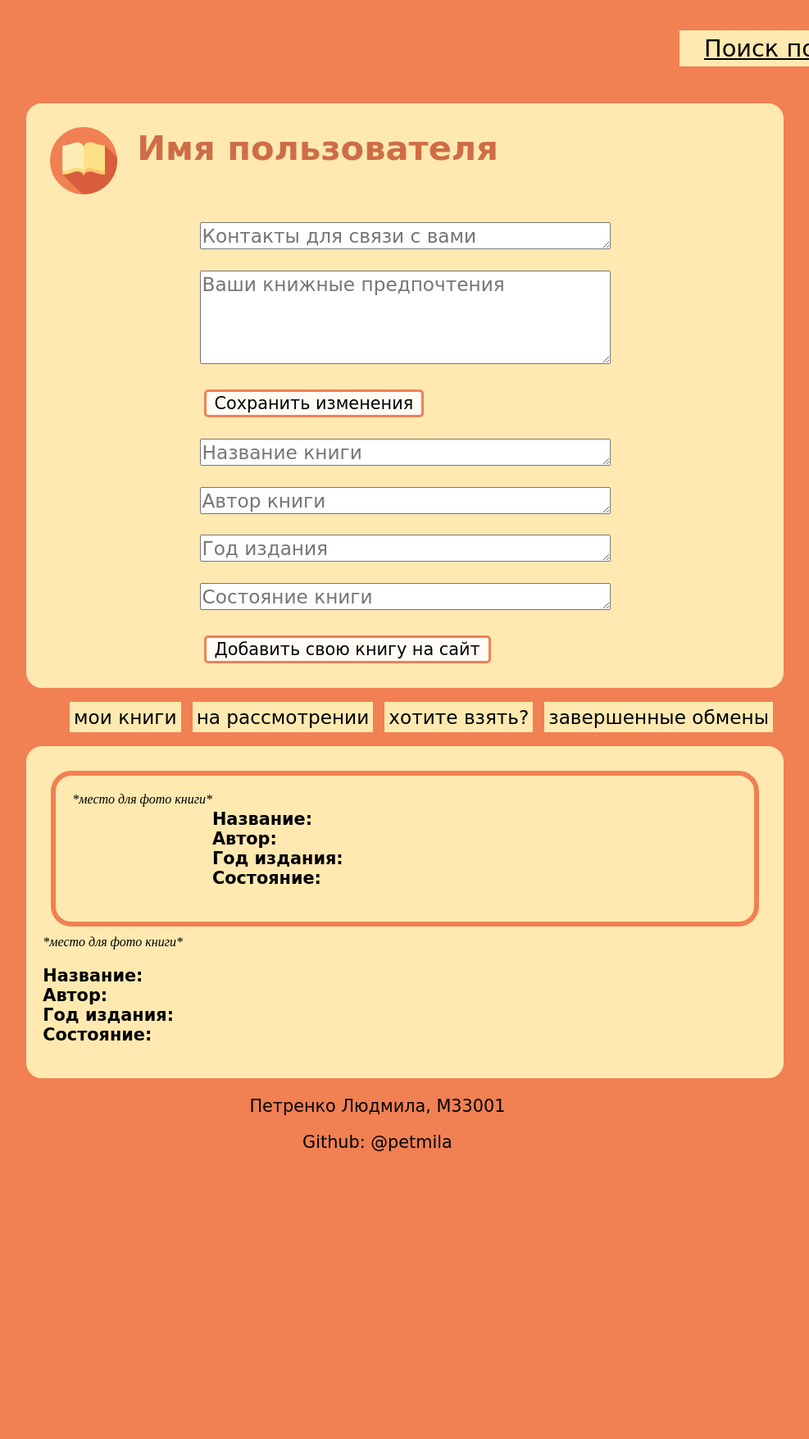
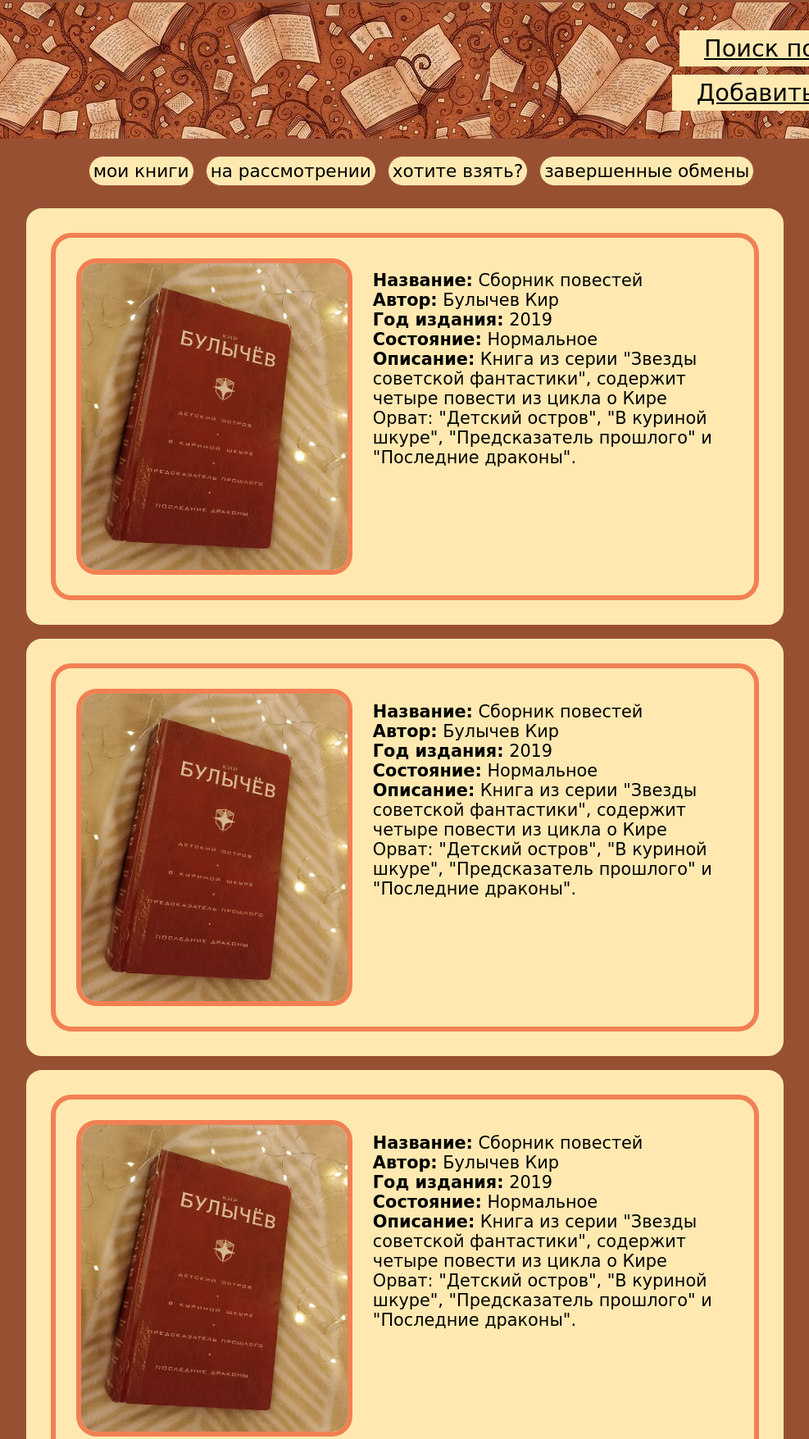
Before and after one commit to petmila/Bookcrossing-website, a plain HTML site: page profile.html in a window 1280 px wide. Shown: the part 5-1760 px from the top of the page at 82% size, without its empty margins (146-1133 px from the left). Before the commit the page ends 1439 px from the top, so only its background shows below. Drawn offline with Linux system fonts and the light colour scheme; a web font is replaced by a local one.

Commit message:
redesigned profile page

```diff
--- a/css/main_style.css
+++ b/css/main_style.css
@@ -79,5 +79,5 @@ li {
   bottom: 0;
 }
 main {
-  padding-bottom: 100px;
+  padding-bottom: 15%;
 }
--- a/css/profile.css
+++ b/css/profile.css
@@ -1,8 +1,11 @@
 body {
-  background-color: #f18053;
+  background-color: #985033;
   height: 100%;
   position: relative;
   }
+header {
+  background-image: url("../images/header_background.jpg");
+}
 
 .profile_horisontal_menu {
   text-align: center;
@@ -15,34 +18,50 @@ body {
 
 .profile_horisontal_menu__item {
     display: inline;
-    font-size: calc(0.65em + 1vw);
-    font-family: Bradley, cursive;;
+    font-size: calc(0.55em + 1vw);
+    font-family: Bradley, cursive;
     padding: 5px 5px;
     margin: 5px;
     background-color: #FFE9B0;
     color: black;
-    border: 1px;
+    border: 1px solid #985033;
+    border-radius: 25px;
 }
 .profile_block {
   border: 3px;
   background-color: #FFE9B0;
-  border: 6px solid #f18053;
+  border: 6px solid #985033;;
   border-radius: 25px;
   padding: 20px 20px;
   margin: 5px 13%;
+}
+.profile {
+  background-color: #FFE9B0;
+  padding: 5px 5px;
+  margin: 5px;
+  border: 6px solid #f18053;
+  border-radius: 25px;
+  display: flex;
+  flex-direction: row;
+  justify-content: flex-start;
+  align-items: flex-start;
 }
 .profile_block__profile_h1 {
   font-size: calc(1em + 2vw);
   color: #ce6d46;
   text-align: left;
-  font-family: Bradley, cursive;;
+  font-family: Bradley, cursive;
   padding: 5px 10px 0px 10px;
   margin: 5px;
 }
+.profile_block__textarea {
+  background-color: #fef8c7;
+  border-color: #ce6d46;
+}
 .profile_block__button_profile {
   font-size: calc(0.5em + 1vw);
-  font-family: Bradley, cursive;;
-  background-color: #fffcf5;
+  font-family: Bradley, cursive;
+  background-color: #fef8c7;
   border: 3px solid #f18053;
   border-radius: 5px;
   padding: 2px 10px;
@@ -51,19 +70,25 @@ body {
 .profile_block__profile_icon {
   width: 100px;
 }
-.profile_block__profile_name {
+/* .profile_block__profile_name {
   display: flex;
   flex-direction: row;
   justify-content: flex-start;
   align-items: flex-start;
-}
-.profile_block__profile_info {
+} */
+/* .profile_block__profile_info {
   display: flex;
   flex-direction: row;
   justify-content: flex-start;
   align-items: flex-start;
-}
+} */
 .profile_block__client_input {
   padding: 5px 5px;
   margin: auto;
 }
+/* main {
+  display: flex;
+  flex-direction: row;
+  justify-content: flex-start;
+  align-items: flex-start;
+} */
--- /dev/null
+++ b/js/profile.js
@@ -0,0 +1,18 @@
+function openProfile(evt, content_id) {
+    var i, profile_block, tablinks;
+
+    profile_block = document.getElementsByClassName("profile_block");
+    for (i = 0; i < profile_block.length; i++) {
+        profile_block[i].style.display = "none";
+    }
+
+    // Get all elements with class="tablinks" and remove the class "active"
+    tablinks = document.getElementsByClassName("profile_horisontal_menu__item");
+    for (i = 0; i < tablinks.length; i++) {
+        tablinks[i].className = tablinks[i].className.replace(" active", "");
+    }
+
+    // Show the current tab, and add an "active" class to the button that opened the tab
+    document.getElementById(content_id).style.display = "block";
+    evt.currentTarget.className += " active";
+}
--- a/profile.html
+++ b/profile.html
@@ -6,6 +6,7 @@
     <link href="css/main_style.css" rel="stylesheet">
     <link href="css/profile.css" rel="stylesheet">
     <link href="css/common_style.css" rel="stylesheet">
+    <script src="js/profile.js"></script>
     <meta name="keywords" content="книги, обмен, буккроссинг, профиль">
     <meta name="description" content="Старым книгам можно дать новую жизнь">
     <meta charset="utf-8">
@@ -16,57 +17,98 @@
       <nav class="bookmark_menu">
         <ul>
           <li><a class="bookmark_menu__bookmark" href="index.html">Поиск по сайту</a></li>
+          <li><a class="bookmark_menu__bookmark" href="book_creation.html">Добавить книгу</a></li>
         </ul>
       </nav>
     </header>
     <main>
-      <div class="profile_block">
-        <div class="profile_block__profile_name">
-          <img class="profile_block__profile_icon" src="images/profile_icon_2.png">
-          <h1 class="profile_block__profile_h1">Имя пользователя</h1>
-        </div>
-        <div class="profile_block__profile_info">
-          <form class="profile_block__client_input">
-            <p><textarea name="comment" cols="40" rows="1" placeholder="Контакты для связи с вами"></textarea></p>
-            <p><textarea name="comment" cols="40" rows="4" placeholder="Ваши книжные предпочтения"></textarea></p>
-            <input class="profile_block__button_profile" type="button" value="Сохранить изменения">
-          <!-- </form>
-          <form> -->
-            <p><textarea name="comment" cols="40" rows="1" placeholder="Название книги"></textarea></p>
-            <p><textarea name="comment" cols="40" rows="1" placeholder="Автор книги"></textarea></p>
-            <p><textarea name="comment" cols="40" rows="1" placeholder="Год издания"></textarea></p>
-            <p><textarea name="comment" cols="40" rows="1" placeholder="Состояние книги"></textarea></p>
-            <input class="profile_block__button_profile" type="button" value="Добавить свою книгу на сайт">
-          </form>
-        </div>
-      </div>
       <section>
         <nav class="profile_horisontal_menu">
           <ul>
-            <li class="profile_horisontal_menu__item">мои книги</li>
-            <li class="profile_horisontal_menu__item">на рассмотрении</li>
-            <li class="profile_horisontal_menu__item">хотите взять?</li>
-            <li class="profile_horisontal_menu__item">завершенные обмены</li>
+            <button class="profile_horisontal_menu__item" onclick="openProfile(event, 'my_books')">мои книги</button>
+            <button class="profile_horisontal_menu__item" onclick="openProfile(event, 'books_in_process')">на рассмотрении</button>
+            <button class="profile_horisontal_menu__item" onclick="openProfile(event, 'suggestions_for_me')">хотите взять?</button>
+            <button class="profile_horisontal_menu__item" onclick="openProfile(event, 'successfull_excanges')">завершенные обмены</button>
           </ul>
         </nav>
-        <div class="profile_block">
+        <div class="profile_block" id="my_books">
           <div class="book_information">
+            <img class="book_information__book_image" src="images/book_1.jpg">
+            <div class="book_information__book_info_text">
+              <p><b>Название:</b> Сборник повестей<br>
+                <b>Автор:</b> Булычев Кир<br>
+                <b>Год издания:</b> 2019<br>
+                <b>Состояние:</b> Нормальное<br>
+                <b>Описание:</b> Книга из серии "Звезды советской фантастики", содержит четыре повести из цикла о Кире Орват: "Детский остров", "В куриной шкуре", "Предсказатель прошлого" и "Последние драконы".</p>
+            </div>
+          </div>
+        </div>
+        <div class="profile_block" id="books_in_process">
+          <div class="book_information">
+            <img class="book_information__book_image" src="images/book_1.jpg">
+            <div class="book_information__book_info_text">
+              <p><b>Название:</b> Сборник повестей<br>
+              <b>Автор:</b> Булычев Кир<br>
+              <b>Год издания:</b> 2019<br>
+              <b>Состояние:</b> Нормальное<br>
+              <b>Описание:</b> Книга из серии "Звезды советской фантастики", содержит четыре повести из цикла о Кире Орват: "Детский остров", "В куриной шкуре", "Предсказатель прошлого" и "Последние драконы".</p>              </div>
+            </div>
+          </div>
+        </div>
+        <div class="profile_block" id="suggestions_for_me">
+          <div class="book_information">
+            <img class="book_information__book_image" src="images/book_1.jpg">
+            <div class="book_information__book_info_text">
+              <p><b>Название:</b> Сборник повестей<br>
+                <b>Автор:</b> Булычев Кир<br>
+                <b>Год издания:</b> 2019<br>
+                <b>Состояние:</b> Нормальное<br>
+                <b>Описание:</b> Книга из серии "Звезды советской фантастики", содержит четыре повести из цикла о Кире Орват: "Детский остров", "В куриной шкуре", "Предсказатель прошлого" и "Последние драконы".</p>
+            </div>
+          </div>
+        </div>
+        <div class="profile_block" id="successfull_excanges">
+          <div class="book_information">
+            <img class="book_information__book_image" src="images/book_1.jpg">
+            <div class="book_information__book_info_text">
+              <p><b>Название:</b> Сборник повестей<br>
+                <b>Автор:</b> Булычев Кир<br>
+                <b>Год издания:</b> 2019<br>
+                <b>Состояние:</b> Нормальное<br>
+                <b>Описание:</b> Книга из серии "Звезды советской фантастики", содержит четыре повести из цикла о Кире Орват: "Детский остров", "В куриной шкуре", "Предсказатель прошлого" и "Последние драконы".</p>
+            </div>
+          </div>
+        </div>
+          <!-- <div class="book_information_for_exchange">
             <i>*место для фото книги*</i>
             <p><b>Название:</b><br>
             <b>Автор:</b><br>
             <b>Год издания:</b><br>
             <b>Состояние:</b></p>
-          </div>
-          <div class="book_information_for_exchange">
-            <i>*место для фото книги*</i>
-            <p><b>Название:</b><br>
-            <b>Автор:</b><br>
-            <b>Год издания:</b><br>
-            <b>Состояние:</b></p>
-          </div>
+          </div> -->
         </div>
       </section>
+      <!-- <div class="profile">
+        <img class="profile_block__profile_icon" src="images/profile_icon_2.png">
+        <div class="profile_block__profile_name">
 
+        <div class="profile_block__profile_info">
+          <h1 class="profile_block__profile_h1">Имя пользователя</h1>
+          <form class="profile_block__client_input">
+            <p><textarea class="profile_block__textarea" cols="40" rows="1" placeholder="Контакты для связи с вами"></textarea></p>
+            <p><textarea class="profile_block__textarea" cols="40" rows="4" placeholder="Ваши книжные предпочтения"></textarea></p>
+            <input class="profile_block__button_profile" type="button" value="Сохранить изменения">
+          </form>
+          <form>
+            <p><textarea class="profile_block__textarea" cols="40" rows="1" placeholder="Название книги"></textarea></p>
+            <p><textarea class="profile_block__textarea" cols="40" rows="1" placeholder="Автор книги"></textarea></p>
+            <p><textarea class="profile_block__textarea" cols="40" rows="1" placeholder="Год издания"></textarea></p>
+            <p><textarea class="profile_block__textarea" cols="40" rows="1" placeholder="Состояние книги"></textarea></p>
+            <input class="profile_block__button_profile" type="button" value="Добавить свою книгу на сайт">
+          </form>
+        </div>
+        </div>
+      </div> -->
     </main>
     <footer>
       <div class="footer__about_author">
```
Also changed, not shown: book_creation.html (added), images/header_background.jpg (added).
